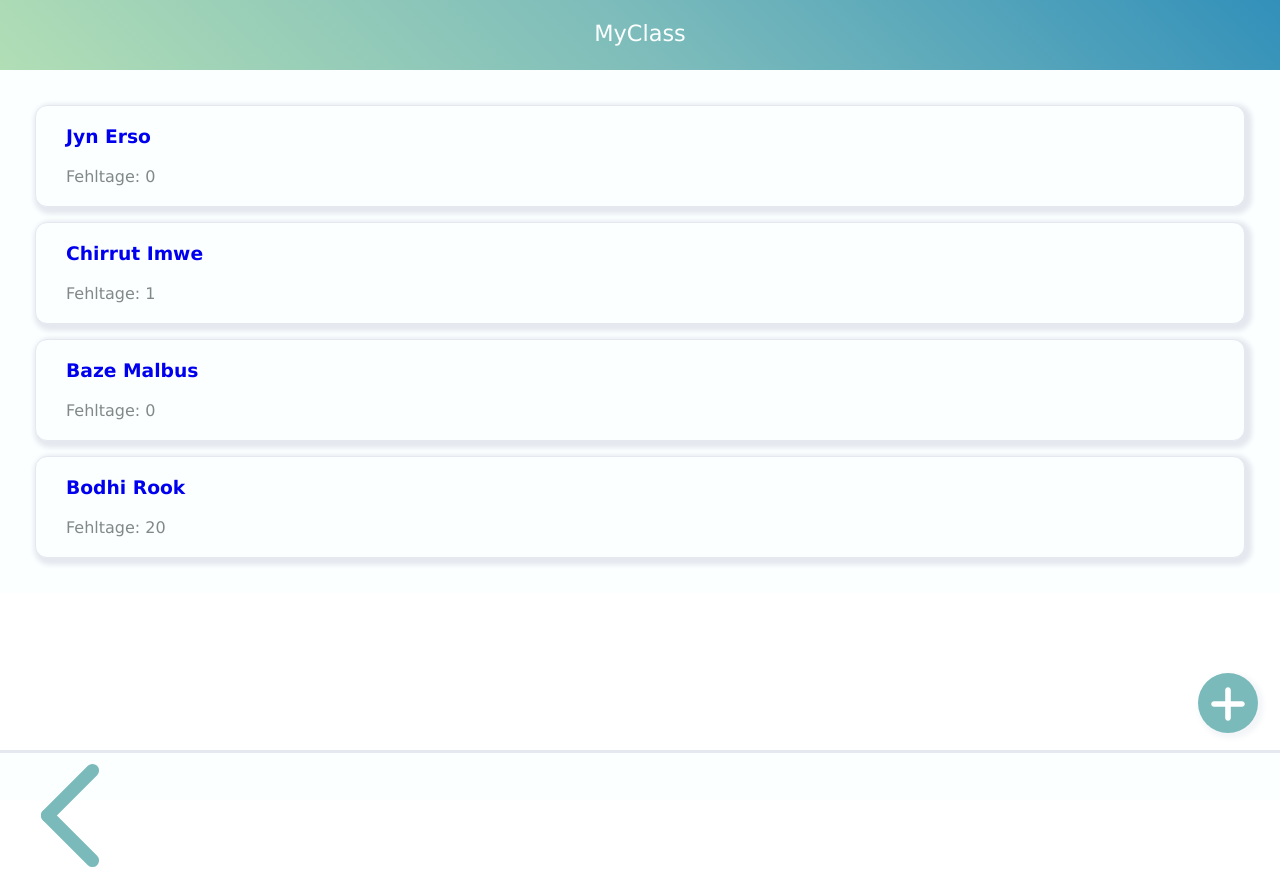
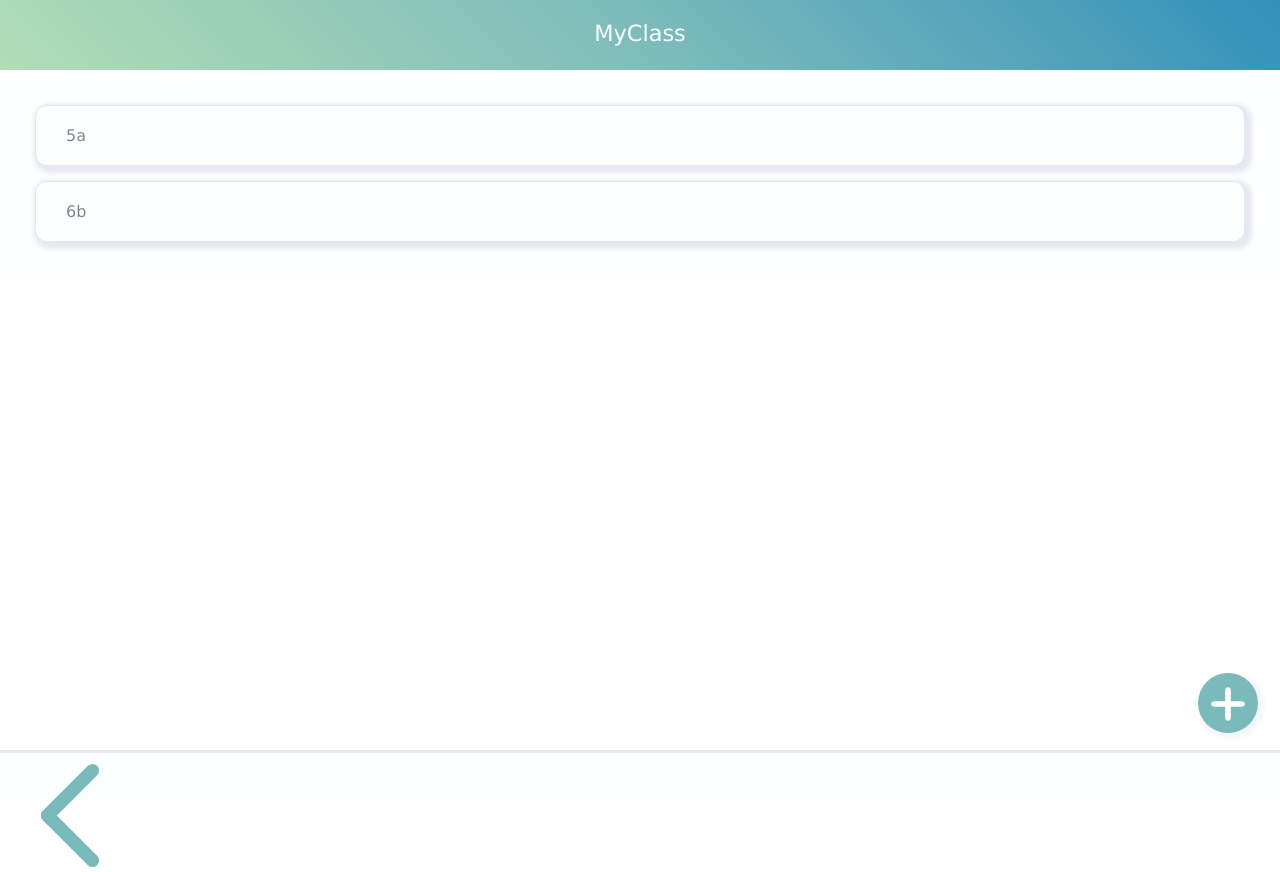
Before and after one commit to rolandlitzba/teacherapp, a React (Create React App) app: page / in a window 1280 px wide. Built offline with nearby package versions, Linux system fonts and the light colour scheme.

Commit message:
Change Mockdata

```diff
--- a/src/app/App.js
+++ b/src/app/App.js
@@ -3,6 +3,7 @@ import Header from '../Header';
 import Footer from '../Footer';
 import styled from 'styled-components';
 import CardList from '../card/CardList';
+import ClassList from '../card/ClassList';
 import GlobalStyles from '../misc/GlobalStyles';
 import DetailCard from '../card/DetailCard';
 import { BrowserRouter as Router, Route } from 'react-router-dom';
@@ -75,9 +76,10 @@ export default function App() {
         <GlobalStyles />
         <Header />
         <Main>
-          <Route exact path="/" render={() => <CardList cards={cards} />} />
+          <Route exact path="/" render={() => <ClassList cards={cards} />} />
+          <Route exact path="/:id" render={() => <CardList cards={cards} />} />
           <Route
-            path="/details/:id"
+            path="/classlist/:id"
             render={props => (
               <DetailCard
                 card={findCard(props.match.params.id)}
--- a/src/card/CardList.js
+++ b/src/card/CardList.js
@@ -7,12 +7,32 @@ const StyledCardList = styled.section`
   padding: 20px;
 `;
 
+/*
 export default function CardList({ cards }) {
   return (
     <StyledCardList>
-      {cards.map(card => (
+      {cards.classes.map(card => (
         <Card key={card.id} card={card} />
       ))}
     </StyledCardList>
   );
 }
+*/
+export default function ClassList({ cards }) {
+  return (
+    <StyledCardList>
+      {cards.classes.map(card => {
+        return (
+          <div>
+            <h1 key={card.id}>{card.classname}</h1>
+            {card.students.map(student => (
+              <div>
+                <h3 key={student.id}>{student.name}</h3>
+              </div>
+            ))}
+          </div>
+        );
+      })}
+    </StyledCardList>
+  );
+}
--- /dev/null
+++ b/src/card/ClassCard.js
@@ -0,0 +1,30 @@
+import React from 'react';
+import styled from 'styled-components';
+import { Link } from 'react-router-dom';
+
+const StyledCard = styled(Link)`
+  padding: 10px 20px;
+  background: #fcffff;
+  border: solid 1px #e5e8ef;
+  box-shadow: 3px 3px 5px 4px #e5e8ef;
+  border-radius: 12px;
+  margin: 15px;
+  text-decoration: none;
+  display: flex;
+  flex-direction: column;
+`;
+
+const StyledStudentInformation = styled.p`
+  color: #818988;
+  margin: 0;
+  padding: 10px;
+`;
+
+export default function Card(cards) {
+  const { classname } = cards.card;
+  return (
+    <StyledCard to={`/${classname}`}>
+      <StyledStudentInformation>{classname}</StyledStudentInformation>
+    </StyledCard>
+  );
+}
--- /dev/null
+++ b/src/card/ClassList.js
@@ -0,0 +1,18 @@
+import React from 'react';
+import styled from 'styled-components';
+import ClassCard from './ClassCard';
+
+const StyledCardList = styled.section`
+  background: #fcffff;
+  padding: 20px;
+`;
+
+export default function ClassList({ cards }) {
+  return (
+    <StyledCardList>
+      {cards.classes.map(card => {
+        return <ClassCard key={card.id} card={card} />;
+      })}
+    </StyledCardList>
+  );
+}
--- a/src/mockdata.json
+++ b/src/mockdata.json
@@ -1,26 +1,40 @@
-[
+{
+  "classes": [
+    {
+      "classname": "5a",
+      "id": "a",
+      "students": [
         {
           "name": "Jyn Erso",
           "id": "1",
           "absence": "0",
-    "comments": "no comments"
+          "comments": ""
         },
         {
           "name": "Chirrut Imwe",
           "id": "2",
           "absence": "1",
-    "comments": "likes baby cittens"
+          "comments": ""
+        }
+      ]
     },
     {
-    "name": "Baze Malbus",
-    "id": "3",
+      "classname": "6b",
+      "id": "b",
+      "students": [
+        {
+          "name": "Max Mustermann",
+          "id": "1",
           "absence": "0",
-    "comments": "do not contact parents"
+          "comments": ""
         },
         {
-    "name": "Bodhi Rook",
-    "id": "4",
-    "absence": "20",
-    "comments": "no comments"
+          "name": "Maxi Musterfrau",
+          "id": "2",
+          "absence": "1",
+          "comments": ""
         }
       ]
+    }
+  ]
+}
```
Lines whose indentation alone changed are shown as unchanged.
